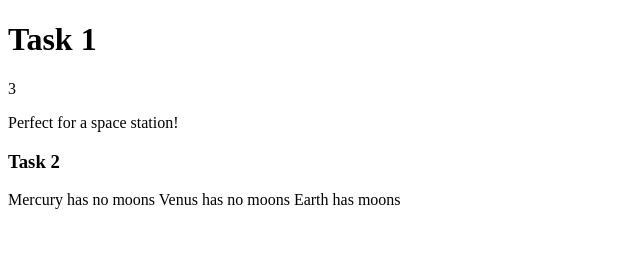
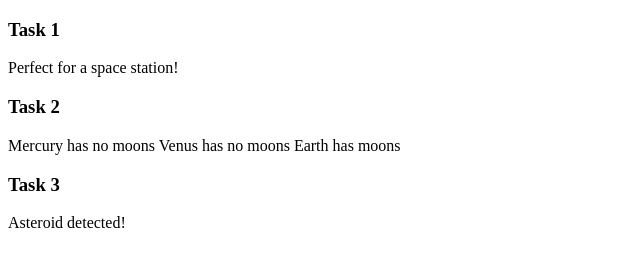
Before and after one commit to bash4Dev/DSA-Qs, a plain HTML site: page space-station/index.html in a window 1280 px wide. Shown: the whole page, without its empty margins (0-640 px from the left). Drawn offline with Linux system fonts and the light colour scheme.

Commit message:
Commit changes

```diff
--- a/space-station/index.html
+++ b/space-station/index.html
@@ -5,11 +5,14 @@
     <title>Space Exploration - Planet Analysis</title>
 </head>
 <body>
-    <h1>Task 1</h1>3
+    <h3>Task 1</h3>
     <p id="planetAnalysis"></p>
 
     <h3>Task 2</h3>
     <p id="cosmicInfo"></p>
+
+    <h3>Task 3</h3>
+    <p id="detectionStatus"></p>
     <script src="solution.js"></script>
 </body>
 </html>
```
Also changed, not shown: 1 other file.
